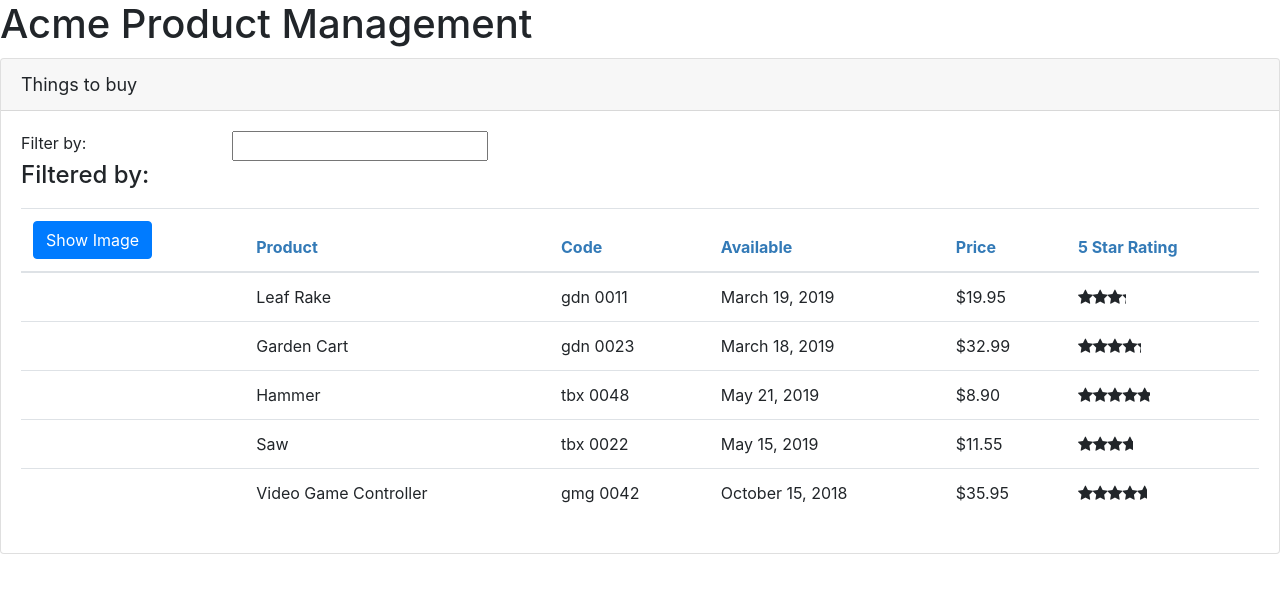
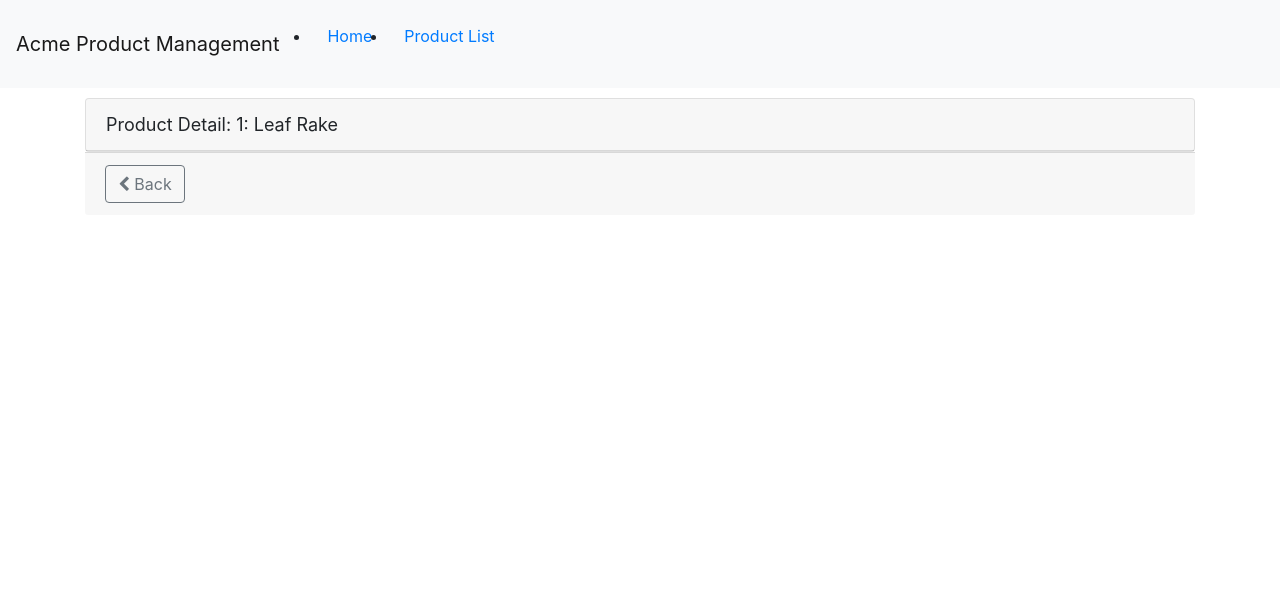
Before and after one commit to alanfernandes23/AngularGettingStarted, an Angular app: page /products/1 in a window 1280 px wide. Shown: the top 592 px of the page. Built offline with nearby package versions, Linux system fonts and the light colour scheme.

Commit message:
routes, activating routes with code, protecting route with guards

```diff
--- a/src/app/app.component.ts
+++ b/src/app/app.component.ts
@@ -3,8 +3,15 @@
 @Component({
   selector: 'pm-root',
   template: `
-  <div><h1>{{pageTitle}}</h1>
-    <pm-products></pm-products>
+  <nav class='navbar navbar-expand navbar-light bg-light'>
+    <a class='navbar-brand'>{{pageTitle}}</a>
+    <ul class='navbar nav-pills'>
+      <li><a class='nav-link' [routerLink]="['/welcome']">Home</a></li>
+      <li><a class='nav-link' [routerLink]="['/products']"> Product List</a></li>
+    </ul>
+  </nav>
+  <div class='container'>
+    <router-outlet></router-outlet>
   </div>
   `
 })
--- a/src/app/app.module.ts
+++ b/src/app/app.module.ts
@@ -2,23 +2,40 @@
 import { NgModule } from '@angular/core';
 import { FormsModule } from '@angular/forms';
 import { HttpClientModule } from '@angular/common/http';
+import { RouterModule } from '@angular/router';
 
 import { AppComponent } from './app.component';
 import { ProductListComponent } from './products/product-list.component';
 import { ConvertToSpacesPipe } from './shared/convert-to-spaces.pipe';
 import { StarComponent } from './shared/star.component';
+import { ProductDetailComponent } from './products/product-detail.component';
+import { WelcomeComponent } from './home/welcome.component';
+import { ProductDetailGuard } from './products/product-detail.guard';
 
 @NgModule({
   declarations: [
     AppComponent,
     ProductListComponent,
     ConvertToSpacesPipe,
-    StarComponent
+    StarComponent,
+    ProductDetailComponent,
+    WelcomeComponent
   ],
   imports: [
     BrowserModule,
     FormsModule,
-    HttpClientModule
+    HttpClientModule,
+    RouterModule.forRoot([
+      { path: 'products', component: ProductListComponent },
+      {
+        path: 'products/:id',
+        canActivate: [ProductDetailGuard],
+        component: ProductDetailComponent
+      },
+      { path: 'welcome', component: WelcomeComponent },
+      { path: '', redirectTo: 'welcome', pathMatch: 'full' },
+      { path: '**', redirectTo: 'welcome', pathMatch: 'full' }
+    ])
   ],
   bootstrap: [AppComponent]
 })
--- /dev/null
+++ b/src/app/products/product-detail.component.html
@@ -0,0 +1,12 @@
+<div class='card' *ngIf='product'>
+    <div class='card-header'>
+        {{pageTitle + ': ' + product.productName}}
+    </div>
+</div>
+<div class='card-footer'>
+    <button class='btn btn-outline-secondary'
+            (click)='onBack()'
+            style='width:80px'>
+        <i class='fa fa-chevron-left'></i> Back
+    </button>
+</div>
--- /dev/null
+++ b/src/app/products/product-detail.component.ts
@@ -0,0 +1,36 @@
+import { Component, OnInit } from '@angular/core';
+import { ActivatedRoute, Router } from '@angular/router';
+
+import { IProduct } from './product';
+
+@Component({
+  templateUrl: './product-detail.component.html',
+  styleUrls: ['./product-detail.component.css']
+})
+export class ProductDetailComponent implements OnInit {
+  pageTitle: string = 'Product Detail';
+  product: IProduct;
+
+  constructor(private route: ActivatedRoute,
+              private router: Router) { }
+
+  ngOnInit(): void {
+    let id = +this.route.snapshot.paramMap.get('id');
+    this.pageTitle += `: ${id}`;
+    this.product ={
+      "productId": 1,
+      "productName": "Leaf Rake",
+      "productCode": "GDN-0011",
+      "releaseDate": "March 19, 2019",
+      "description": "Leaf rake with 48-inch wooden handle.",
+      "price": 19.95,
+      "starRating": 3.2,
+      "imageUrl": "assets/images/leaf_rake.png"
+    }
+  }
+
+  onBack(): void{
+    this.router.navigate(['/products']);
+  }
+
+}
--- /dev/null
+++ b/src/app/products/product-detail.guard.ts
@@ -0,0 +1,24 @@
+import { Injectable } from '@angular/core';
+import { CanActivate, ActivatedRouteSnapshot, RouterStateSnapshot, UrlTree, Router } from '@angular/router';
+import { Observable } from 'rxjs';
+
+@Injectable({
+  providedIn: 'root'
+})
+export class ProductDetailGuard implements CanActivate {
+
+  constructor(private router: Router){}
+
+  canActivate(
+    next: ActivatedRouteSnapshot,
+    state: RouterStateSnapshot): Observable<boolean | UrlTree> | Promise<boolean | UrlTree> | boolean | UrlTree {
+      let id = +next.url[1].path;
+      if(isNaN(id) || id < 1){
+        alert("Invalid product Id");
+        this.router.navigate(['/products']);
+        return false;
+      }
+    return true;
+  }
+
+}
--- a/src/app/products/product-list.component.html
+++ b/src/app/products/product-list.component.html
@@ -42,7 +42,11 @@
                     [style.width.px]='imageWidth'
                     [style.margin.px]='imageMargin'>
               </td>
-              <td> {{ product.productName }} </td>
+              <td>
+                <a [routerLink]="['/products', product.productId]">
+                  {{ product.productName }}
+                </a>
+              </td>
               <td> {{ product.productCode | lowercase | convertToSpaces: '-' }} </td>
               <td> {{ product.releaseDate }} </td>
               <td> {{ product.price | currency:'USD':'symbol':'1.2-2' }} </td>
--- a/src/app/products/product-list.component.ts
+++ b/src/app/products/product-list.component.ts
@@ -3,7 +3,6 @@
 import { ProductService } from './product.service';
 
 @Component({
-    selector: 'pm-products',
     templateUrl: './product-list.component.html',
     styleUrls: ['./product-list.component.css']
 })
```
Also changed, not shown: src/app/products/product-detail.component.css (added), 2 other files (tests, documents, lock files or other folders).
